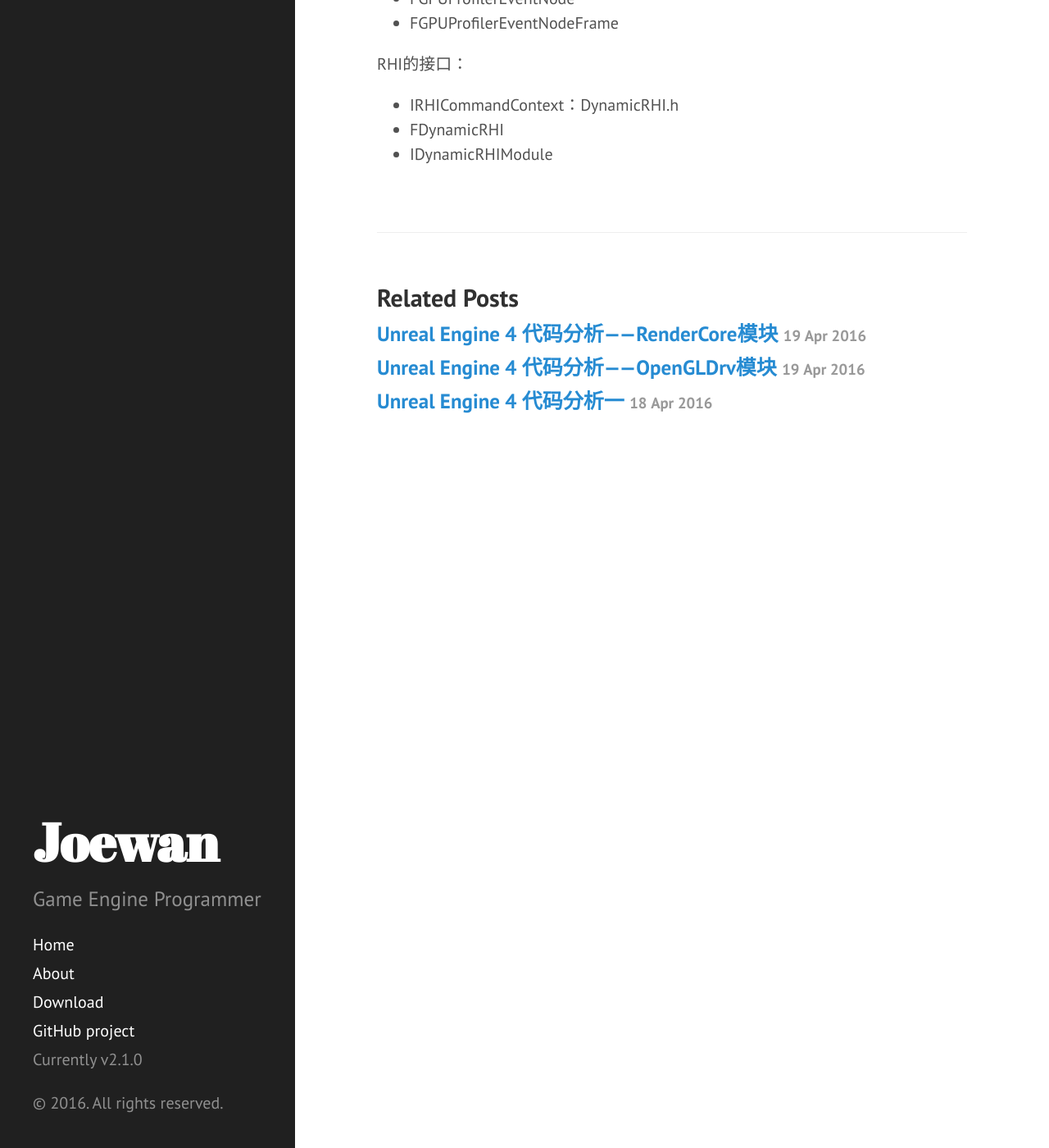
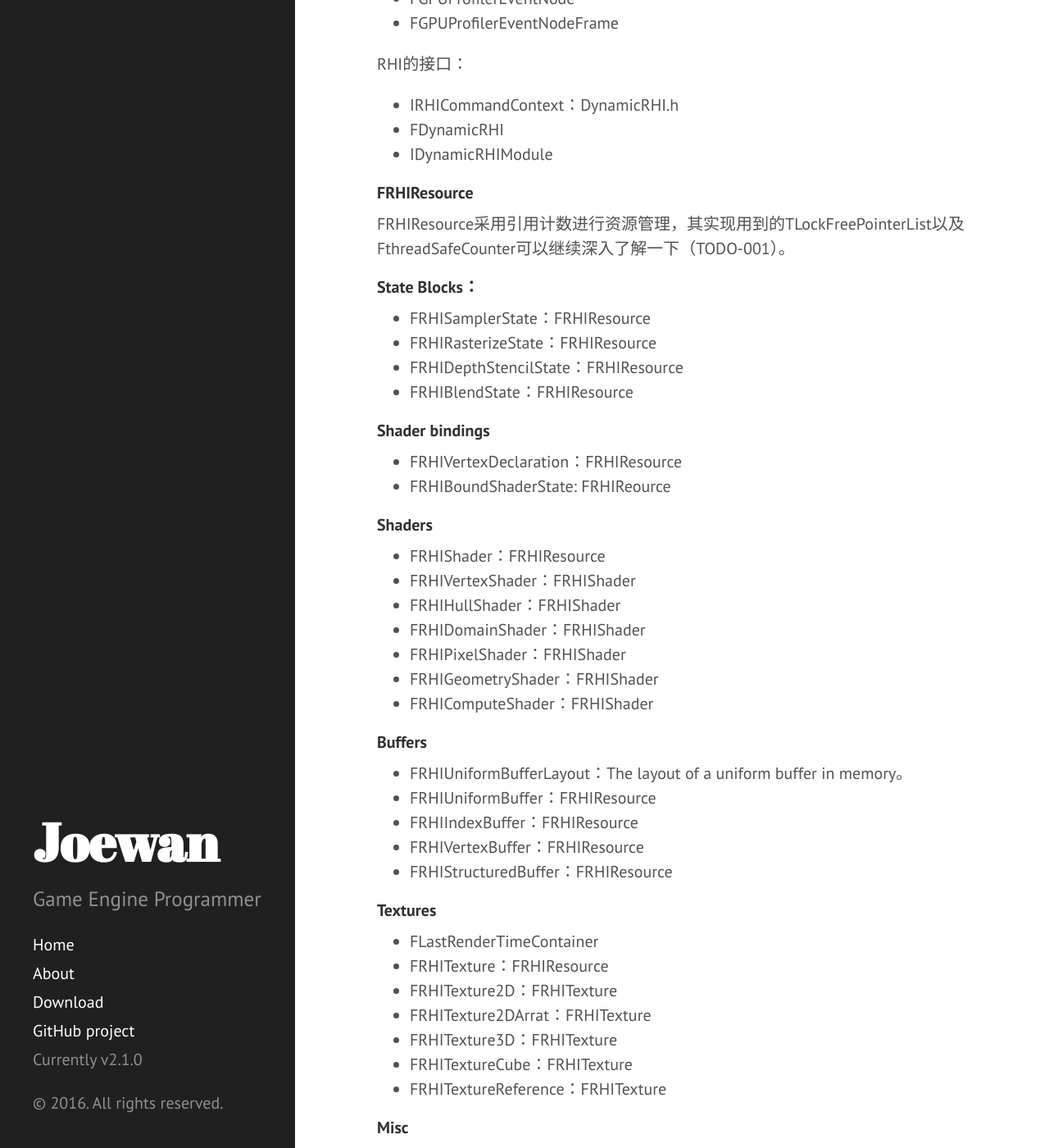
Before and after one commit to joewan/joewan.github.io, a Jekyll site: the page built from _posts/2016-04-19-unreal-engine-module-rhi.md, in a window 1280 px wide and 1400 px high, scrolled down 387 px. Shown: the whole window at 82% size. Built offline with Jekyll 4.4.1, drawn with Linux system fonts in a browser that asks for light colours; some of the changed text lies outside the part shown.

Commit message:
FRHIResource.

```diff
--- a/_posts/2016-04-19-unreal-engine-module-rhi.md
+++ b/_posts/2016-04-19-unreal-engine-module-rhi.md
@@ -17,3 +17,52 @@ RHI的接口：
 + IRHICommandContext：DynamicRHI.h
 + FDynamicRHI
 + IDynamicRHIModule
+
+##### FRHIResource
+
+FRHIResource采用引用计数进行资源管理，其实现用到的TLockFreePointerList以及FthreadSafeCounter可以继续深入了解一下（TODO-001）。
+
+###### State Blocks：
+
++ FRHISamplerState：FRHIResource
++ FRHIRasterizeState：FRHIResource
++ FRHIDepthStencilState：FRHIResource
++ FRHIBlendState：FRHIResource
+
+###### Shader bindings
+
++ FRHIVertexDeclaration：FRHIResource
++ FRHIBoundShaderState: FRHIReource
+
+###### Shaders
+
++ FRHIShader：FRHIResource
++ FRHIVertexShader：FRHIShader
++ FRHIHullShader：FRHIShader
++ FRHIDomainShader：FRHIShader
++ FRHIPixelShader：FRHIShader
++ FRHIGeometryShader：FRHIShader
++ FRHIComputeShader：FRHIShader
+
+###### Buffers
+
++ FRHIUniformBufferLayout：The layout of a uniform buffer in memory。
++ FRHIUniformBuffer：FRHIResource
++ FRHIIndexBuffer：FRHIResource
++ FRHIVertexBuffer：FRHIResource
++ FRHIStructuredBuffer：FRHIResource
+
+###### Textures
+
++ FLastRenderTimeContainer
++ FRHITexture：FRHIResource
++ FRHITexture2D：FRHITexture
++ FRHITexture2DArrat：FRHITexture
++ FRHITexture3D：FRHITexture
++ FRHITextureCube：FRHITexture
++ FRHITextureReference：FRHITexture
+
+###### Misc
+
++ FRHIRenderQuery：FRHIResource
++ FRHIViewPort：FRHIResource
```
